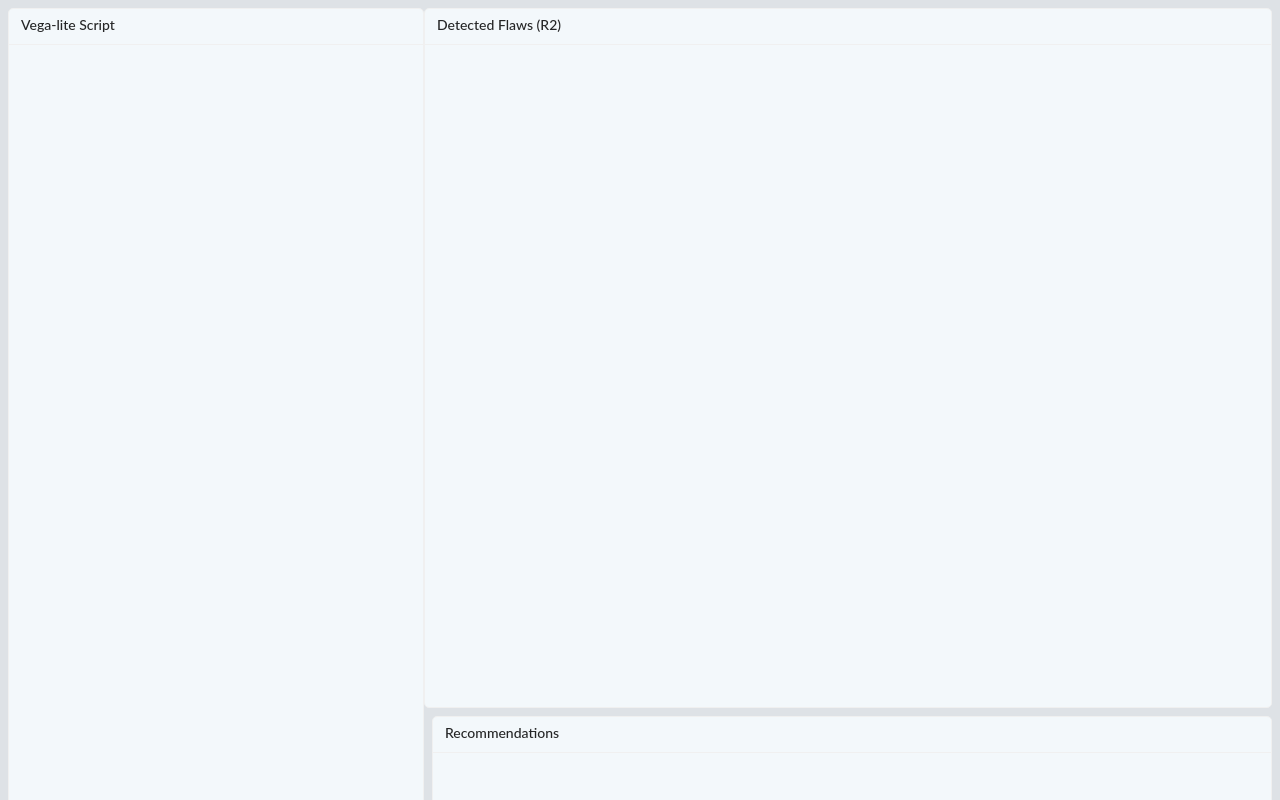
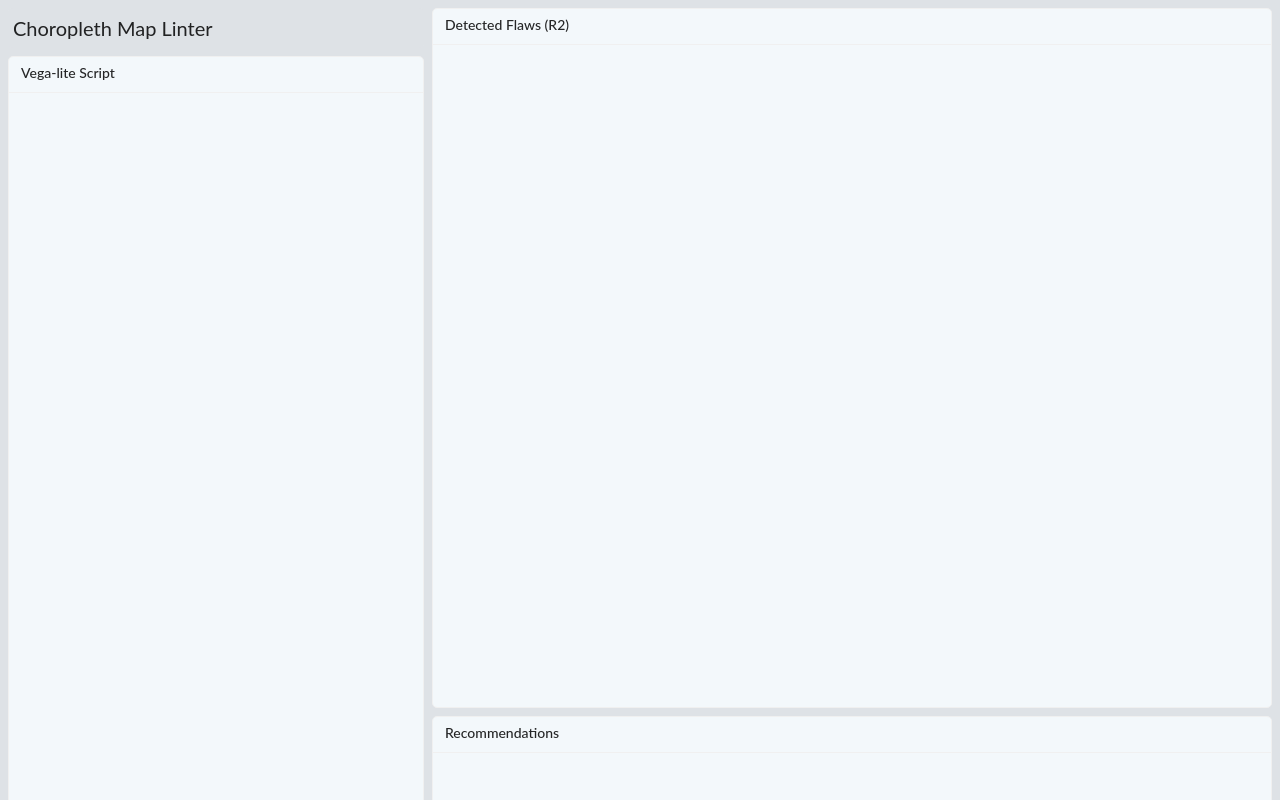
Before and after one commit to VADERASU/geolinter, a React (Create React App) app: page / in a window 1280 px wide. Shown: the top 800 px of the page. Built offline with nearby package versions, Linux system fonts and the light colour scheme.

Commit message:
new layout

```diff
--- a/src/App.js
+++ b/src/App.js
@@ -35,12 +35,16 @@ class App extends Component {
               {/** Vega-lite script editor */}
               <Col span={8}>
                 <Row gutter={[8,8]}>
+                {/** Nav Panel */}
+                <Col span={24}>
+                  <NavBar />
+                </Col>
                 <Col span={24}>
                     <Card
                         title='Vega-lite Script'
                         size='small'
                         className='cardDetail'
-                        style={{height: 855}}
+                        style={{height: 760}}
                       ></Card>
                   </Col>
                   <Col span={24}>
@@ -62,7 +66,7 @@ class App extends Component {
                     title='Detected Flaws (R2) '
                     size='small'
                     className='cardDetail'
-                    style={{height: 700, marginLeft:-8}}
+                    style={{height: 700}}
                   ></Card>
                   </Col>
                   <Col span={24}>
--- a/src/components/nav_bar/index.js
+++ b/src/components/nav_bar/index.js
@@ -1,8 +1,8 @@
 import React from 'react';
-import {Select, Slider, Cascader} from 'antd';
+import {Select, Slider, Cascader, Card} from 'antd';
 import '../../styles/NavBar.css';
 
-const {Option} = Select;
+//const {Option} = Select;
 
 class NavBar extends React.Component{
 
@@ -10,27 +10,14 @@ class NavBar extends React.Component{
         //console.log(this.props);
 
         return(
-            <div>
+
+            <Card
+                size='small'
+                className='navBarDetail'
+                style={{height: 40}}
+            >
                 <span className="logo" href="#">Choropleth Map Linter</span>
-
-                {/** Scenario filters */}
-                <span className="label">Import Scripts: </span>
-
-                {/*<Select
-                    size={'small'}
-                    defaultValue='No Climate Data'
-                    style={{
-                        width: 120,
-                        float: 'left',
-                        marginTop: '8px',
-                        marginRight: '24px'
-                    }}
-                >
-                    {scenariosList.map((scenario) =>
-                        <Option key={scenario.toString()} value={scenario.toString()}>{scenario}</Option>
-                    )}
-                    </Select>*/}
-            </div>
+            </Card>
         );
     }
 }
--- a/src/styles/App.css
+++ b/src/styles/App.css
@@ -41,6 +41,7 @@
   /*height: 32vh;*/
 }
 
+/** Redefine card style features */
 .ant-card-head-title{
   flex: none;
 }
--- a/src/styles/NavBar.css
+++ b/src/styles/NavBar.css
@@ -1,9 +1,16 @@
+.navBarDetail {
+    border-radius: 5px;
+    background: #dee2e6;
+    border: #dee2e6;
+    /*height: 32vh;*/
+  }
+
 .logo {
     float: left;
     overflow: hidden;
-    color: #fff;
+
     font-size: 20px;
-    line-height: 40px;
+    line-height: 30px;
     white-space: nowrap;
     text-decoration: none;
     margin-right: 24px;
```
